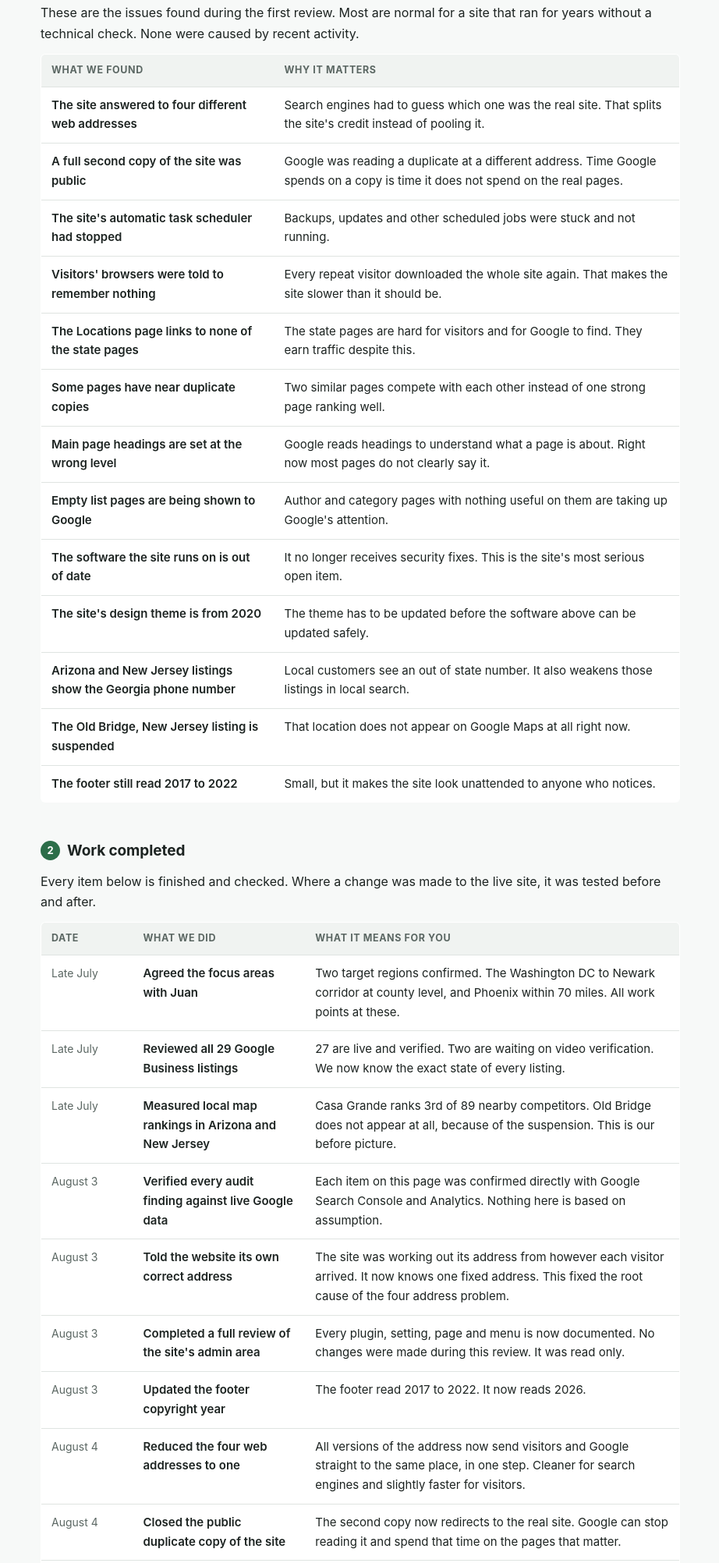
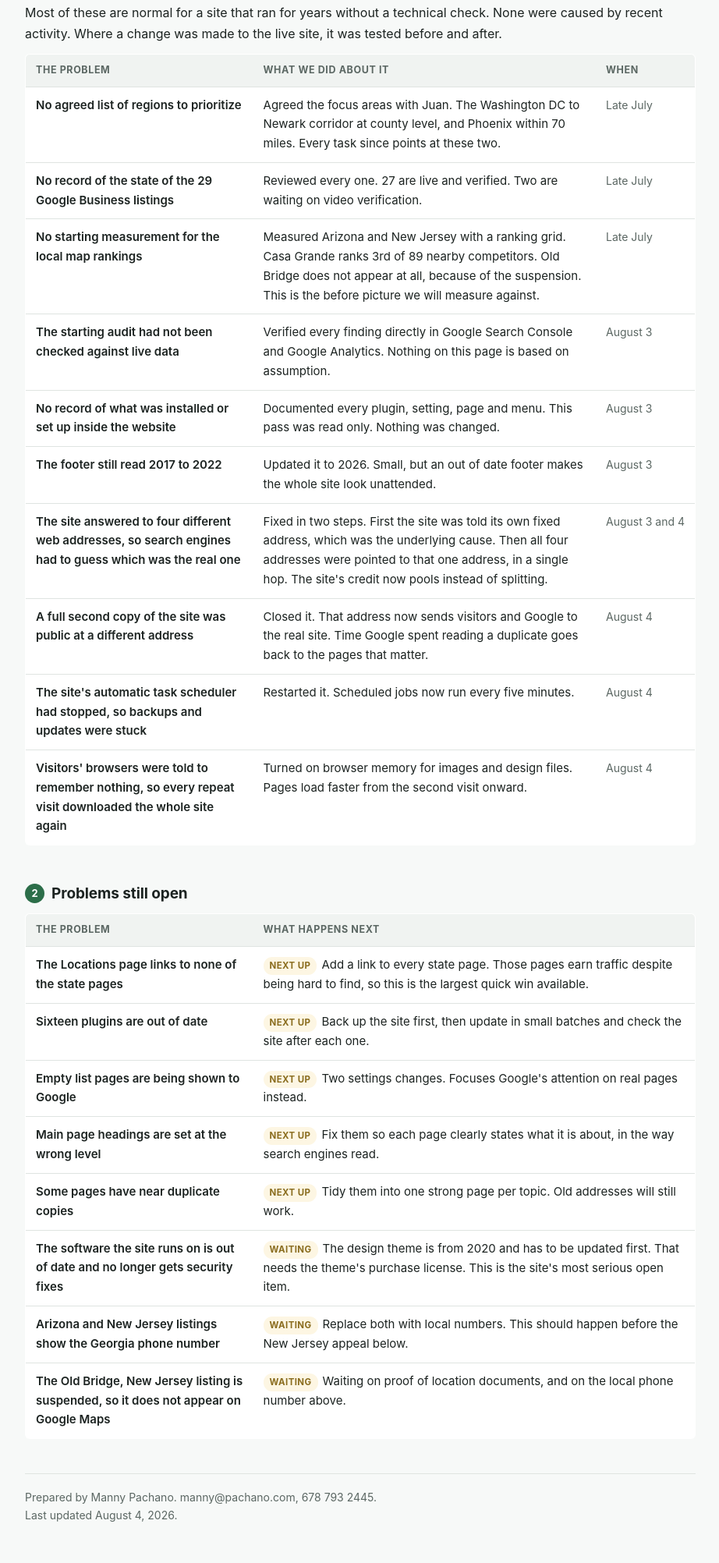
Before and after one commit to MannyPachano/ues-seo-progress, a plain HTML site: page index.html in a window 1280 px wide. Shown: the part 414-2418 px from the top of the page at 78% size, without its empty margins (178-1100 px from the left). Drawn offline with Linux system fonts and the light colour scheme.

Commit message:
Update index.html

```diff
--- a/index.html
+++ b/index.html
@@ -17,7 +17,7 @@
     font:16px/1.65 -apple-system,BlinkMacSystemFont,"Segoe UI",Roboto,Helvetica,Arial,sans-serif;
     -webkit-font-smoothing:antialiased;
   }
-  .wrap{max-width:860px;margin:0 auto;padding:28px 20px 72px}
+  .wrap{max-width:900px;margin:0 auto;padding:28px 20px 72px}
   header{border-bottom:3px solid var(--green);padding-bottom:18px;margin-bottom:26px}
   h1{font-size:27px;line-height:1.25;margin:0 0 6px;letter-spacing:-.2px}
   .sub{color:var(--soft);font-size:15px;margin:0}
@@ -36,17 +36,18 @@
     text-transform:uppercase;letter-spacing:.6px;color:var(--soft);border-bottom:1px solid var(--line)}
   td{padding:11px 13px;border-bottom:1px solid var(--line);vertical-align:top}
   tr:last-child td{border-bottom:none}
-  td.when{white-space:nowrap;color:var(--soft);font-size:14px;width:118px}
-  td.what{font-weight:600}
+  td.prob{font-weight:600;width:34%}
+  td.when{white-space:nowrap;color:var(--soft);font-size:14px;width:96px}
   .tag{display:inline-block;font-size:11.5px;font-weight:700;letter-spacing:.4px;
     padding:2px 8px;border-radius:11px;white-space:nowrap;margin-right:6px}
   .prog{background:var(--amberbg);color:var(--amber)}
   footer{margin-top:44px;padding-top:18px;border-top:1px solid var(--line);
     color:var(--soft);font-size:14px}
-  @media(max-width:620px){
+  @media(max-width:640px){
     .wrap{padding:20px 14px 56px}
     h1{font-size:23px}
     table,th,td{font-size:14px}
+    td.prob{width:auto}
     td.when{width:auto;white-space:normal}
     th:nth-child(3),td:nth-child(3){display:none}
   }
@@ -63,104 +64,105 @@
 </header>
 
 <div class="note">
-  <p><b>What this page is.</b> It lists every change made to the website, in order, with what each one means for the business. It is written for people who do not work with websites.</p>
+  <p><b>What this page is.</b> Each row below is a problem we found and what we did about it. It is written for people who do not work with websites.</p>
   <p>Traffic and ranking figures are not on this page. Those are covered in the monthly reports.</p>
 </div>
 
-<h2><span class="n">1</span>What we found when we started</h2>
-<p>These are the issues found during the first review. Most are normal for a site that ran for years without a technical check. None were caused by recent activity.</p>
+<h2><span class="n">1</span>Problems solved</h2>
+<p>Most of these are normal for a site that ran for years without a technical check. None were caused by recent activity. Where a change was made to the live site, it was tested before and after.</p>
 
 <table>
-  <tr><th>What we found</th><th>Why it matters</th></tr>
-  <tr><td class="what">The site answered to four different web addresses</td><td>Search engines had to guess which one was the real site. That splits the site's credit instead of pooling it.</td></tr>
-  <tr><td class="what">A full second copy of the site was public</td><td>Google was reading a duplicate at a different address. Time Google spends on a copy is time it does not spend on the real pages.</td></tr>
-  <tr><td class="what">The site's automatic task scheduler had stopped</td><td>Backups, updates and other scheduled jobs were stuck and not running.</td></tr>
-  <tr><td class="what">Visitors' browsers were told to remember nothing</td><td>Every repeat visitor downloaded the whole site again. That makes the site slower than it should be.</td></tr>
-  <tr><td class="what">The Locations page links to none of the state pages</td><td>The state pages are hard for visitors and for Google to find. They earn traffic despite this.</td></tr>
-  <tr><td class="what">Some pages have near duplicate copies</td><td>Two similar pages compete with each other instead of one strong page ranking well.</td></tr>
-  <tr><td class="what">Main page headings are set at the wrong level</td><td>Google reads headings to understand what a page is about. Right now most pages do not clearly say it.</td></tr>
-  <tr><td class="what">Empty list pages are being shown to Google</td><td>Author and category pages with nothing useful on them are taking up Google's attention.</td></tr>
-  <tr><td class="what">The software the site runs on is out of date</td><td>It no longer receives security fixes. This is the site's most serious open item.</td></tr>
-  <tr><td class="what">The site's design theme is from 2020</td><td>The theme has to be updated before the software above can be updated safely.</td></tr>
-  <tr><td class="what">Arizona and New Jersey listings show the Georgia phone number</td><td>Local customers see an out of state number. It also weakens those listings in local search.</td></tr>
-  <tr><td class="what">The Old Bridge, New Jersey listing is suspended</td><td>That location does not appear on Google Maps at all right now.</td></tr>
-  <tr><td class="what">The footer still read 2017 to 2022</td><td>Small, but it makes the site look unattended to anyone who notices.</td></tr>
-</table>
-
-<h2><span class="n">2</span>Work completed</h2>
-<p>Every item below is finished and checked. Where a change was made to the live site, it was tested before and after.</p>
-
-<table>
-  <tr><th>Date</th><th>What we did</th><th>What it means for you</th></tr>
+  <tr><th>The problem</th><th>What we did about it</th><th>When</th></tr>
 
   <tr>
+    <td class="prob">No agreed list of regions to prioritize</td>
+    <td>Agreed the focus areas with Juan. The Washington DC to Newark corridor at county level, and Phoenix within 70 miles. Every task since points at these two.</td>
     <td class="when">Late July</td>
-    <td class="what">Agreed the focus areas with Juan</td>
-    <td>Two target regions confirmed. The Washington DC to Newark corridor at county level, and Phoenix within 70 miles. All work points at these.</td>
   </tr>
   <tr>
+    <td class="prob">No record of the state of the 29 Google Business listings</td>
+    <td>Reviewed every one. 27 are live and verified. Two are waiting on video verification.</td>
     <td class="when">Late July</td>
-    <td class="what">Reviewed all 29 Google Business listings</td>
-    <td>27 are live and verified. Two are waiting on video verification. We now know the exact state of every listing.</td>
   </tr>
   <tr>
+    <td class="prob">No starting measurement for the local map rankings</td>
+    <td>Measured Arizona and New Jersey with a ranking grid. Casa Grande ranks 3rd of 89 nearby competitors. Old Bridge does not appear at all, because of the suspension. This is the before picture we will measure against.</td>
     <td class="when">Late July</td>
-    <td class="what">Measured local map rankings in Arizona and New Jersey</td>
-    <td>Casa Grande ranks 3rd of 89 nearby competitors. Old Bridge does not appear at all, because of the suspension. This is our before picture.</td>
   </tr>
   <tr>
+    <td class="prob">The starting audit had not been checked against live data</td>
+    <td>Verified every finding directly in Google Search Console and Google Analytics. Nothing on this page is based on assumption.</td>
     <td class="when">August 3</td>
-    <td class="what">Verified every audit finding against live Google data</td>
-    <td>Each item on this page was confirmed directly with Google Search Console and Analytics. Nothing here is based on assumption.</td>
   </tr>
   <tr>
+    <td class="prob">No record of what was installed or set up inside the website</td>
+    <td>Documented every plugin, setting, page and menu. This pass was read only. Nothing was changed.</td>
     <td class="when">August 3</td>
-    <td class="what">Told the website its own correct address</td>
-    <td>The site was working out its address from however each visitor arrived. It now knows one fixed address. This fixed the root cause of the four address problem.</td>
   </tr>
   <tr>
+    <td class="prob">The footer still read 2017 to 2022</td>
+    <td>Updated it to 2026. Small, but an out of date footer makes the whole site look unattended.</td>
     <td class="when">August 3</td>
-    <td class="what">Completed a full review of the site's admin area</td>
-    <td>Every plugin, setting, page and menu is now documented. No changes were made during this review. It was read only.</td>
   </tr>
   <tr>
-    <td class="when">August 3</td>
-    <td class="what">Updated the footer copyright year</td>
-    <td>The footer read 2017 to 2022. It now reads 2026.</td>
+    <td class="prob">The site answered to four different web addresses, so search engines had to guess which was the real one</td>
+    <td>Fixed in two steps. First the site was told its own fixed address, which was the underlying cause. Then all four addresses were pointed to that one address, in a single hop. The site's credit now pools instead of splitting.</td>
+    <td class="when">August 3 and 4</td>
   </tr>
   <tr>
+    <td class="prob">A full second copy of the site was public at a different address</td>
+    <td>Closed it. That address now sends visitors and Google to the real site. Time Google spent reading a duplicate goes back to the pages that matter.</td>
     <td class="when">August 4</td>
-    <td class="what">Reduced the four web addresses to one</td>
-    <td>All versions of the address now send visitors and Google straight to the same place, in one step. Cleaner for search engines and slightly faster for visitors.</td>
   </tr>
   <tr>
+    <td class="prob">The site's automatic task scheduler had stopped, so backups and updates were stuck</td>
+    <td>Restarted it. Scheduled jobs now run every five minutes.</td>
     <td class="when">August 4</td>
-    <td class="what">Closed the public duplicate copy of the site</td>
-    <td>The second copy now redirects to the real site. Google can stop reading it and spend that time on the pages that matter.</td>
   </tr>
   <tr>
+    <td class="prob">Visitors' browsers were told to remember nothing, so every repeat visit downloaded the whole site again</td>
+    <td>Turned on browser memory for images and design files. Pages load faster from the second visit onward.</td>
     <td class="when">August 4</td>
-    <td class="what">Restarted the site's automatic task scheduler</td>
-    <td>Scheduled jobs run again, every five minutes. Backups and scheduled work are no longer stuck.</td>
-  </tr>
-  <tr>
-    <td class="when">August 4</td>
-    <td class="what">Turned on browser memory for images and design files</td>
-    <td>Repeat visitors no longer download the whole site again. Pages load faster on the second visit onward.</td>
   </tr>
 </table>
 
-<h2><span class="n">3</span>What is happening next</h2>
+<h2><span class="n">2</span>Problems still open</h2>
 
 <table>
-  <tr><th>Next</th><th>What it means for you</th></tr>
-  <tr><td class="what"><span class="tag prog">NEXT UP</span>Back up the site, then update all plugins</td><td>One controlled session. Take a full backup first, update in small batches, check the site after each one.</td></tr>
-  <tr><td class="what"><span class="tag prog">NEXT UP</span>Link the Locations page to every state page</td><td>Makes the state pages easy to find for visitors and for Google. This is the largest quick win available.</td></tr>
-  <tr><td class="what"><span class="tag prog">NEXT UP</span>Stop showing Google the empty list pages</td><td>Two settings changes. Focuses Google's attention on real pages.</td></tr>
-  <tr><td class="what"><span class="tag prog">NEXT UP</span>Fix page headings across the site</td><td>Each page will clearly state what it is about, in the way search engines read.</td></tr>
-  <tr><td class="what"><span class="tag prog">NEXT UP</span>Tidy the duplicate pages</td><td>One strong page per topic instead of two competing ones. Old addresses will still work.</td></tr>
-  <tr><td class="what"><span class="tag prog">WAITING</span>Update the site software</td><td>The design theme has to be updated first, and that needs the theme's purchase license.</td></tr>
-  <tr><td class="what"><span class="tag prog">WAITING</span>Reinstate the Old Bridge listing</td><td>Waiting on proof of location documents, and on a local New Jersey phone number for the listing.</td></tr>
+  <tr><th>The problem</th><th>What happens next</th></tr>
+
+  <tr>
+    <td class="prob">The Locations page links to none of the state pages</td>
+    <td><span class="tag prog">NEXT UP</span>Add a link to every state page. Those pages earn traffic despite being hard to find, so this is the largest quick win available.</td>
+  </tr>
+  <tr>
+    <td class="prob">Sixteen plugins are out of date</td>
+    <td><span class="tag prog">NEXT UP</span>Back up the site first, then update in small batches and check the site after each one.</td>
+  </tr>
+  <tr>
+    <td class="prob">Empty list pages are being shown to Google</td>
+    <td><span class="tag prog">NEXT UP</span>Two settings changes. Focuses Google's attention on real pages instead.</td>
+  </tr>
+  <tr>
+    <td class="prob">Main page headings are set at the wrong level</td>
+    <td><span class="tag prog">NEXT UP</span>Fix them so each page clearly states what it is about, in the way search engines read.</td>
+  </tr>
+  <tr>
+    <td class="prob">Some pages have near duplicate copies</td>
+    <td><span class="tag prog">NEXT UP</span>Tidy them into one strong page per topic. Old addresses will still work.</td>
+  </tr>
+  <tr>
+    <td class="prob">The software the site runs on is out of date and no longer gets security fixes</td>
+    <td><span class="tag prog">WAITING</span>The design theme is from 2020 and has to be updated first. That needs the theme's purchase license. This is the site's most serious open item.</td>
+  </tr>
+  <tr>
+    <td class="prob">Arizona and New Jersey listings show the Georgia phone number</td>
+    <td><span class="tag prog">WAITING</span>Replace both with local numbers. This should happen before the New Jersey appeal below.</td>
+  </tr>
+  <tr>
+    <td class="prob">The Old Bridge, New Jersey listing is suspended, so it does not appear on Google Maps</td>
+    <td><span class="tag prog">WAITING</span>Waiting on proof of location documents, and on the local phone number above.</td>
+  </tr>
 </table>
 
 <footer>
```
